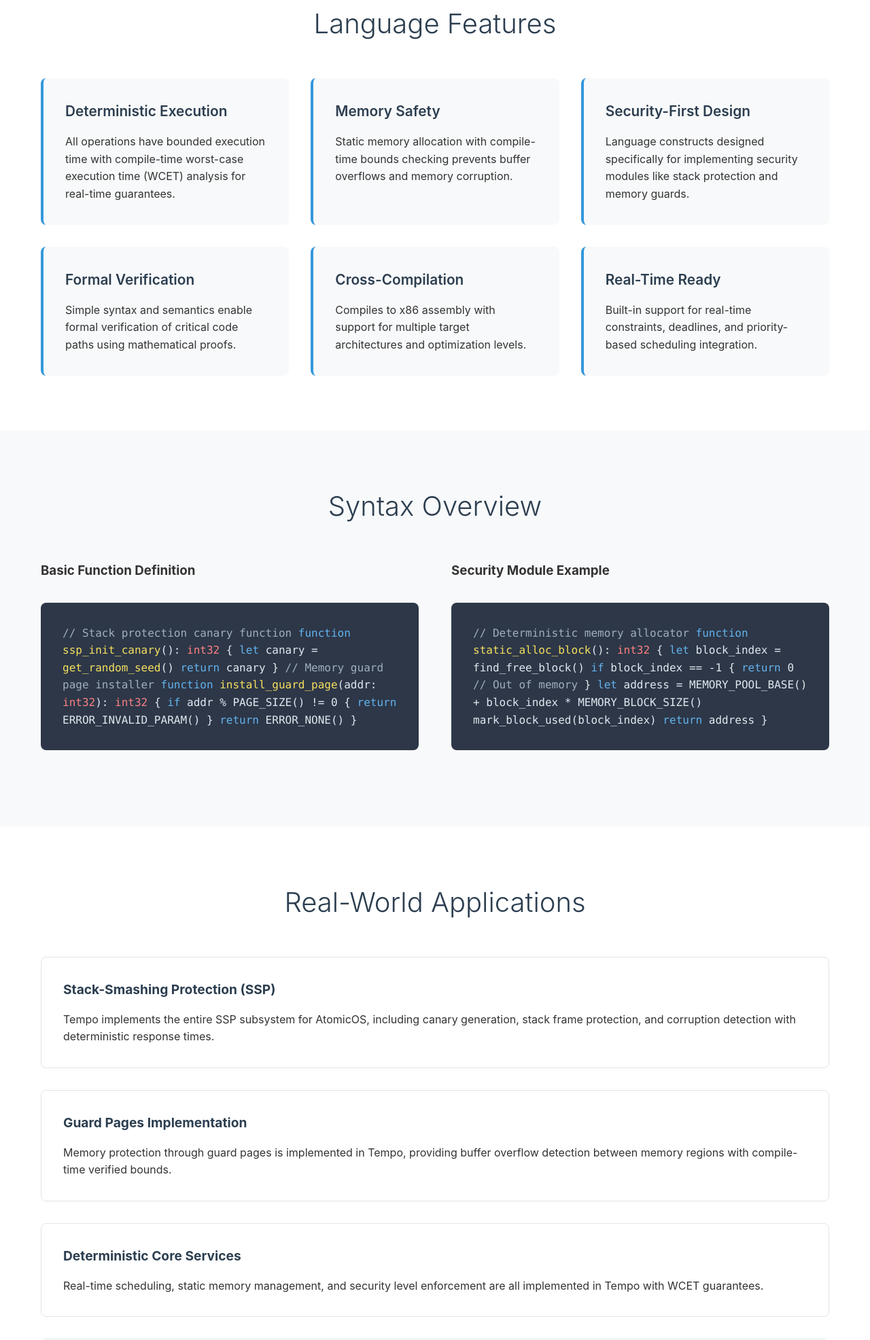
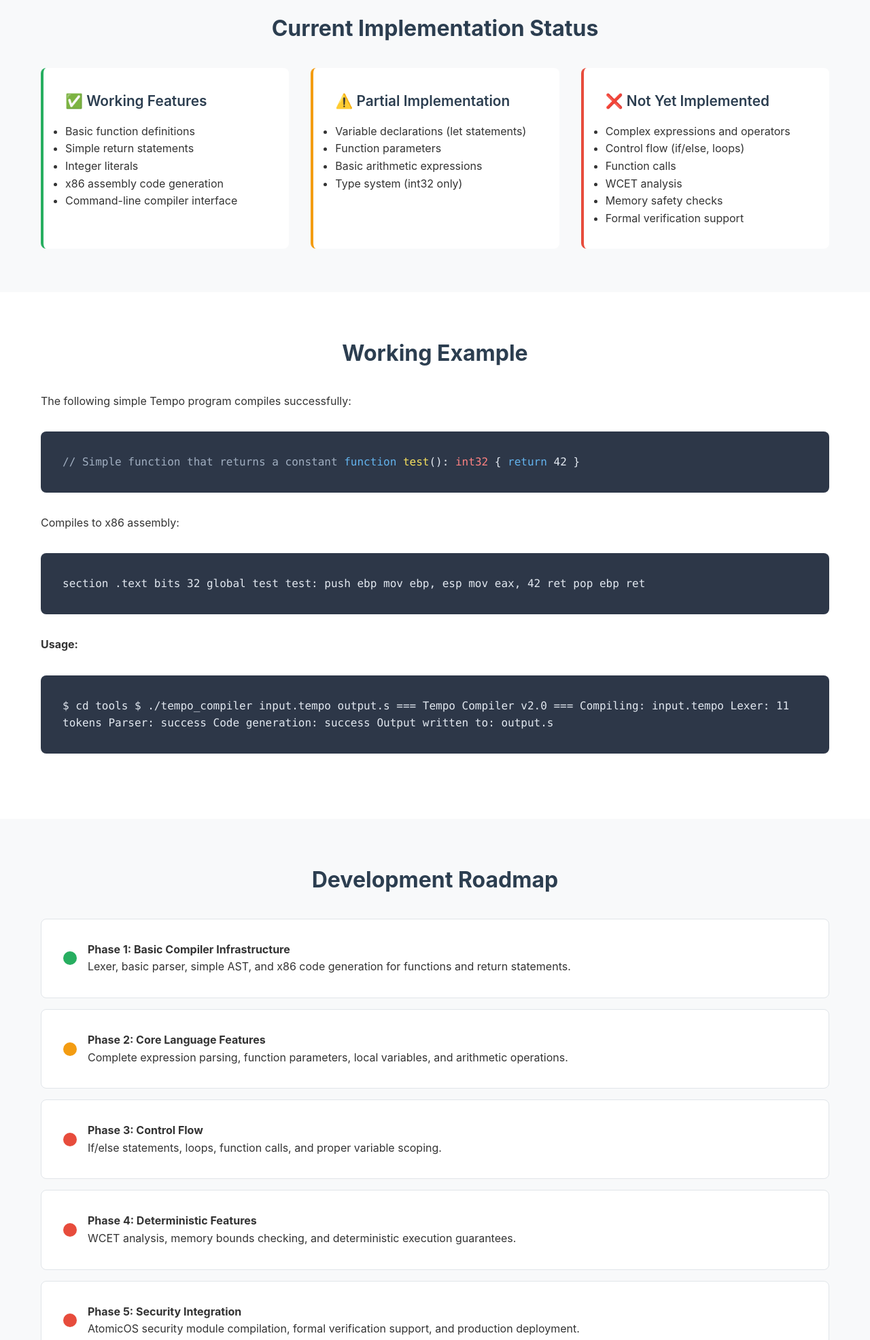
Before and after one commit to ipenas-cl/AtomicOS, a plain HTML site: page docs/tempo/index.html in a window 1280 px wide. Shown: the part 638-2610 px from the top of the page at 68% size. Drawn offline with Linux system fonts and the light colour scheme.

Commit message:
Update Tempo documentation with honest development status
- Honest assessment of current Tempo compiler capabilities
- Clear status indicators for working vs planned features
- Transparent roadmap showing development phases
- Real working examples with actual compiler output
- Removed misleading claims about unimplemented features

```diff
--- a/docs/tempo/index.html
+++ b/docs/tempo/index.html
@@ -3,7 +3,7 @@
 <head>
     <meta charset="UTF-8">
     <meta name="viewport" content="width=device-width, initial-scale=1.0">
-    <title>Tempo Programming Language - Deterministic Systems Programming</title>
+    <title>Tempo Programming Language - Early Development</title>
     <style>
         * {
             margin: 0;
@@ -45,6 +45,14 @@
             opacity: 0.9;
         }
 
+        .status-banner {
+            background: #f39c12;
+            color: white;
+            padding: 1rem 0;
+            text-align: center;
+            font-weight: 600;
+        }
+
         .nav {
             background: #34495e;
             padding: 1rem 0;
@@ -71,59 +79,64 @@
         .hero {
             padding: 4rem 0;
             text-align: center;
-            background: linear-gradient(135deg, #3498db 0%, #2c3e50 100%);
-            color: white;
         }
 
         .hero h1 {
-            font-size: 3rem;
+            font-size: 2.5rem;
             margin-bottom: 1rem;
-            font-weight: 300;
+            color: #2c3e50;
         }
 
         .hero p {
-            font-size: 1.3rem;
+            font-size: 1.1rem;
             max-width: 700px;
             margin: 0 auto;
-            opacity: 0.9;
+            color: #666;
         }
 
-        .features {
-            padding: 5rem 0;
+        .current-status {
+            padding: 4rem 0;
+            background: #f8f9fa;
         }
 
         .section-title {
             text-align: center;
-            font-size: 2.5rem;
-            margin-bottom: 3rem;
+            font-size: 2rem;
+            margin-bottom: 2rem;
             color: #2c3e50;
-            font-weight: 300;
         }
 
-        .feature-grid {
+        .status-grid {
             display: grid;
             grid-template-columns: repeat(auto-fit, minmax(300px, 1fr));
             gap: 2rem;
             margin-top: 2rem;
         }
 
-        .feature-card {
+        .status-card {
+            background: white;
             padding: 2rem;
-            background: #f8f9fa;
             border-radius: 8px;
-            border-left: 4px solid #3498db;
+            border-left: 4px solid #e74c3c;
         }
 
-        .feature-title {
+        .status-card.working {
+            border-left-color: #27ae60;
+        }
+
+        .status-card.partial {
+            border-left-color: #f39c12;
+        }
+
+        .status-title {
             font-size: 1.3rem;
             font-weight: 600;
             margin-bottom: 1rem;
             color: #2c3e50;
         }
 
-        .syntax-section {
-            background: #f8f9fa;
-            padding: 5rem 0;
+        .working-example {
+            padding: 4rem 0;
         }
 
         .code-example {
@@ -152,29 +165,39 @@
             color: #fc8181;
         }
 
-        .two-column {
-            display: grid;
-            grid-template-columns: 1fr 1fr;
-            gap: 3rem;
-            margin-top: 3rem;
+        .roadmap {
+            padding: 4rem 0;
+            background: #f8f9fa;
         }
 
-        .use-cases {
-            padding: 5rem 0;
-        }
-
-        .use-case {
+        .roadmap-item {
             background: white;
             padding: 2rem;
             border-radius: 8px;
             border: 1px solid #e1e5e9;
-            margin-bottom: 2rem;
+            margin-bottom: 1rem;
+            display: flex;
+            align-items: center;
+            gap: 1rem;
         }
 
-        .use-case h4 {
-            color: #2c3e50;
-            margin-bottom: 1rem;
-            font-size: 1.2rem;
+        .roadmap-status {
+            width: 20px;
+            height: 20px;
+            border-radius: 50%;
+            flex-shrink: 0;
+        }
+
+        .roadmap-status.done {
+            background: #27ae60;
+        }
+
+        .roadmap-status.progress {
+            background: #f39c12;
+        }
+
+        .roadmap-status.todo {
+            background: #e74c3c;
         }
 
         footer {
@@ -200,10 +223,6 @@
         }
 
         @media (max-width: 768px) {
-            .two-column {
-                grid-template-columns: 1fr;
-            }
-
             .nav-links {
                 flex-direction: column;
                 align-items: center;
@@ -222,13 +241,17 @@
         </div>
     </header>
 
+    <div class="status-banner">
+        ⚠️ Early Development Stage - Limited Functionality Available
+    </div>
+
     <nav class="nav">
         <div class="container">
             <div class="nav-links">
                 <a href="../">← Back to AtomicOS</a>
-                <a href="#features">Features</a>
-                <a href="#syntax">Syntax</a>
-                <a href="#examples">Examples</a>
+                <a href="#status">Current Status</a>
+                <a href="#examples">Working Examples</a>
+                <a href="#roadmap">Roadmap</a>
                 <a href="https://github.com/ipenas-cl/AtomicOS">GitHub</a>
             </div>
         </div>
@@ -236,112 +259,135 @@
 
     <section class="hero">
         <div class="container">
-            <h1>Built for Security-Critical Systems</h1>
-            <p>Tempo is a deterministic programming language designed specifically for implementing AtomicOS security modules with guaranteed timing behavior and memory safety.</p>
+            <h1>Tempo Programming Language</h1>
+            <p>A deterministic systems programming language being developed for AtomicOS security modules. Currently in early development with basic compilation capabilities.</p>
         </div>
     </section>
 
-    <section class="features" id="features">
+    <section class="current-status" id="status">
         <div class="container">
-            <h2 class="section-title">Language Features</h2>
-            <div class="feature-grid">
-                <div class="feature-card">
-                    <div class="feature-title">Deterministic Execution</div>
-                    <p>All operations have bounded execution time with compile-time worst-case execution time (WCET) analysis for real-time guarantees.</p>
+            <h2 class="section-title">Current Implementation Status</h2>
+            <div class="status-grid">
+                <div class="status-card working">
+                    <div class="status-title">✅ Working Features</div>
+                    <ul>
+                        <li>Basic function definitions</li>
+                        <li>Simple return statements</li>
+                        <li>Integer literals</li>
+                        <li>x86 assembly code generation</li>
+                        <li>Command-line compiler interface</li>
+                    </ul>
                 </div>
 
-                <div class="feature-card">
-                    <div class="feature-title">Memory Safety</div>
-                    <p>Static memory allocation with compile-time bounds checking prevents buffer overflows and memory corruption.</p>
+                <div class="status-card partial">
+                    <div class="status-title">⚠️ Partial Implementation</div>
+                    <ul>
+                        <li>Variable declarations (let statements)</li>
+                        <li>Function parameters</li>
+                        <li>Basic arithmetic expressions</li>
+                        <li>Type system (int32 only)</li>
+                    </ul>
                 </div>
 
-                <div class="feature-card">
-                    <div class="feature-title">Security-First Design</div>
-                    <p>Language constructs designed specifically for implementing security modules like stack protection and memory guards.</p>
-                </div>
-
-                <div class="feature-card">
-                    <div class="feature-title">Formal Verification</div>
-                    <p>Simple syntax and semantics enable formal verification of critical code paths using mathematical proofs.</p>
-                </div>
-
-                <div class="feature-card">
-                    <div class="feature-title">Cross-Compilation</div>
-                    <p>Compiles to x86 assembly with support for multiple target architectures and optimization levels.</p>
-                </div>
-
-                <div class="feature-card">
-                    <div class="feature-title">Real-Time Ready</div>
-                    <p>Built-in support for real-time constraints, deadlines, and priority-based scheduling integration.</p>
+                <div class="status-card">
+                    <div class="status-title">❌ Not Yet Implemented</div>
+                    <ul>
+                        <li>Complex expressions and operators</li>
+                        <li>Control flow (if/else, loops)</li>
+                        <li>Function calls</li>
+                        <li>WCET analysis</li>
+                        <li>Memory safety checks</li>
+                        <li>Formal verification support</li>
+                    </ul>
                 </div>
             </div>
         </div>
     </section>
 
-    <section class="syntax-section" id="syntax">
+    <section class="working-example" id="examples">
         <div class="container">
-            <h2 class="section-title">Syntax Overview</h2>
-            <div class="two-column">
-                <div>
-                    <h3>Basic Function Definition</h3>
-                    <div class="code-example">
-<span class="comment">// Stack protection canary function</span>
-<span class="keyword">function</span> <span class="function">ssp_init_canary</span>(): <span class="type">int32</span> {
-    <span class="keyword">let</span> canary = <span class="function">get_random_seed</span>()
-    <span class="keyword">return</span> canary
+            <h2 class="section-title">Working Example</h2>
+            <p>The following simple Tempo program compiles successfully:</p>
+
+            <div class="code-example">
+<span class="comment">// Simple function that returns a constant</span>
+<span class="keyword">function</span> <span class="function">test</span>(): <span class="type">int32</span> {
+    <span class="keyword">return</span> 42
 }
+            </div>
 
-<span class="comment">// Memory guard page installer</span>
-<span class="keyword">function</span> <span class="function">install_guard_page</span>(addr: <span class="type">int32</span>): <span class="type">int32</span> {
-    <span class="keyword">if</span> addr % PAGE_SIZE() != 0 {
-        <span class="keyword">return</span> ERROR_INVALID_PARAM()
-    }
-    <span class="keyword">return</span> ERROR_NONE()
-}
-                    </div>
-                </div>
-                <div>
-                    <h3>Security Module Example</h3>
-                    <div class="code-example">
-<span class="comment">// Deterministic memory allocator</span>
-<span class="keyword">function</span> <span class="function">static_alloc_block</span>(): <span class="type">int32</span> {
-    <span class="keyword">let</span> block_index = find_free_block()
-    <span class="keyword">if</span> block_index == -1 {
-        <span class="keyword">return</span> 0  <span class="comment">// Out of memory</span>
-    }
+            <p>Compiles to x86 assembly:</p>
 
-    <span class="keyword">let</span> address = MEMORY_POOL_BASE() +
-                 block_index * MEMORY_BLOCK_SIZE()
-    mark_block_used(block_index)
-    <span class="keyword">return</span> address
-}
-                    </div>
-                </div>
+            <div class="code-example">
+section .text
+bits 32
+
+global test
+test:
+    push ebp
+    mov ebp, esp
+    mov eax, 42
+    ret
+    pop ebp
+    ret
+            </div>
+
+            <p><strong>Usage:</strong></p>
+            <div class="code-example">
+$ cd tools
+$ ./tempo_compiler input.tempo output.s
+=== Tempo Compiler v2.0 ===
+Compiling: input.tempo
+Lexer: 11 tokens
+Parser: success
+Code generation: success
+Output written to: output.s
             </div>
         </div>
     </section>
 
-    <section class="use-cases" id="examples">
+    <section class="roadmap" id="roadmap">
         <div class="container">
-            <h2 class="section-title">Real-World Applications</h2>
-            <div class="use-case">
-                <h4>Stack-Smashing Protection (SSP)</h4>
-                <p>Tempo implements the entire SSP subsystem for AtomicOS, including canary generation, stack frame protection, and corruption detection with deterministic response times.</p>
+            <h2 class="section-title">Development Roadmap</h2>
+
+            <div class="roadmap-item">
+                <div class="roadmap-status done"></div>
+                <div>
+                    <h4>Phase 1: Basic Compiler Infrastructure</h4>
+                    <p>Lexer, basic parser, simple AST, and x86 code generation for functions and return statements.</p>
+                </div>
             </div>
 
-            <div class="use-case">
-                <h4>Guard Pages Implementation</h4>
-                <p>Memory protection through guard pages is implemented in Tempo, providing buffer overflow detection between memory regions with compile-time verified bounds.</p>
+            <div class="roadmap-item">
+                <div class="roadmap-status progress"></div>
+                <div>
+                    <h4>Phase 2: Core Language Features</h4>
+                    <p>Complete expression parsing, function parameters, local variables, and arithmetic operations.</p>
+                </div>
             </div>
 
-            <div class="use-case">
-                <h4>Deterministic Core Services</h4>
-                <p>Real-time scheduling, static memory management, and security level enforcement are all implemented in Tempo with WCET guarantees.</p>
+            <div class="roadmap-item">
+                <div class="roadmap-status todo"></div>
+                <div>
+                    <h4>Phase 3: Control Flow</h4>
+                    <p>If/else statements, loops, function calls, and proper variable scoping.</p>
+                </div>
             </div>
 
-            <div class="use-case">
-                <h4>Cryptographic Primitives</h4>
-                <p>Constant-time cryptographic operations eliminate timing side-channels while maintaining deterministic execution for real-time systems.</p>
+            <div class="roadmap-item">
+                <div class="roadmap-status todo"></div>
+                <div>
+                    <h4>Phase 4: Deterministic Features</h4>
+                    <p>WCET analysis, memory bounds checking, and deterministic execution guarantees.</p>
+                </div>
+            </div>
+
+            <div class="roadmap-item">
+                <div class="roadmap-status todo"></div>
+                <div>
+                    <h4>Phase 5: Security Integration</h4>
+                    <p>AtomicOS security module compilation, formal verification support, and production deployment.</p>
+                </div>
             </div>
         </div>
     </section>
@@ -351,10 +397,10 @@
             <div class="footer-links">
                 <a href="../">AtomicOS Homepage</a>
                 <a href="https://github.com/ipenas-cl/AtomicOS">GitHub Repository</a>
-                <a href="https://github.com/ipenas-cl/AtomicOS/tree/main/examples">Code Examples</a>
+                <a href="https://github.com/ipenas-cl/AtomicOS/tree/main/tools">Compiler Source</a>
             </div>
-            <p>&copy; 2024 AtomicOS Project | Tempo Programming Language</p>
-            <p><strong>Deterministic • Memory Safe • Security-First</strong></p>
+            <p>&copy; 2024 AtomicOS Project | Tempo Programming Language (Early Development)</p>
+            <p><strong>Honesty in Development • Transparency in Progress</strong></p>
         </div>
     </footer>
 </body>
```
Also changed, not shown: 4 other files.
